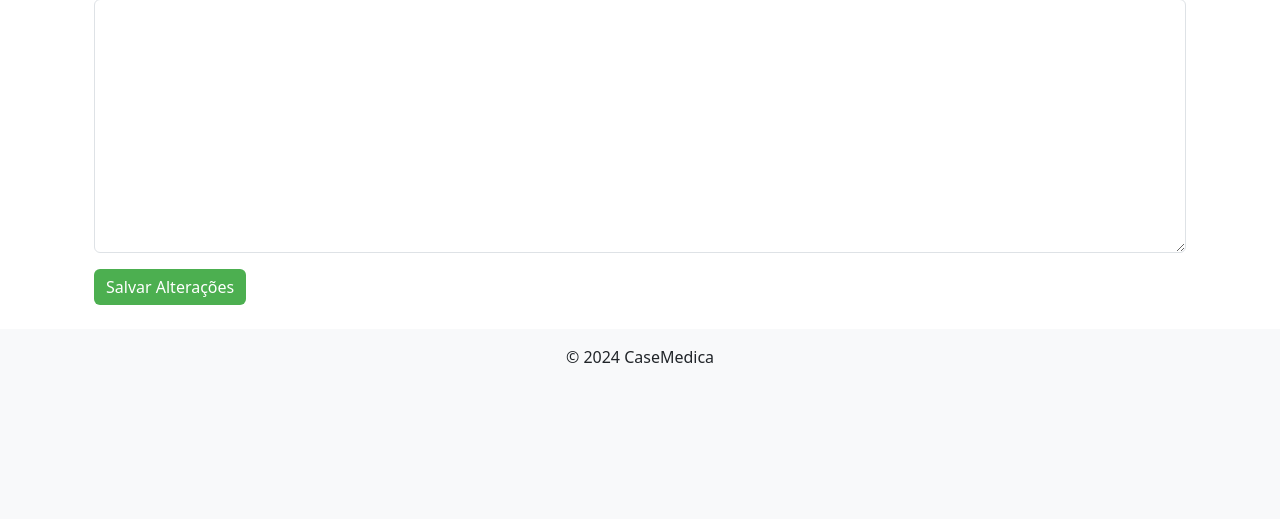
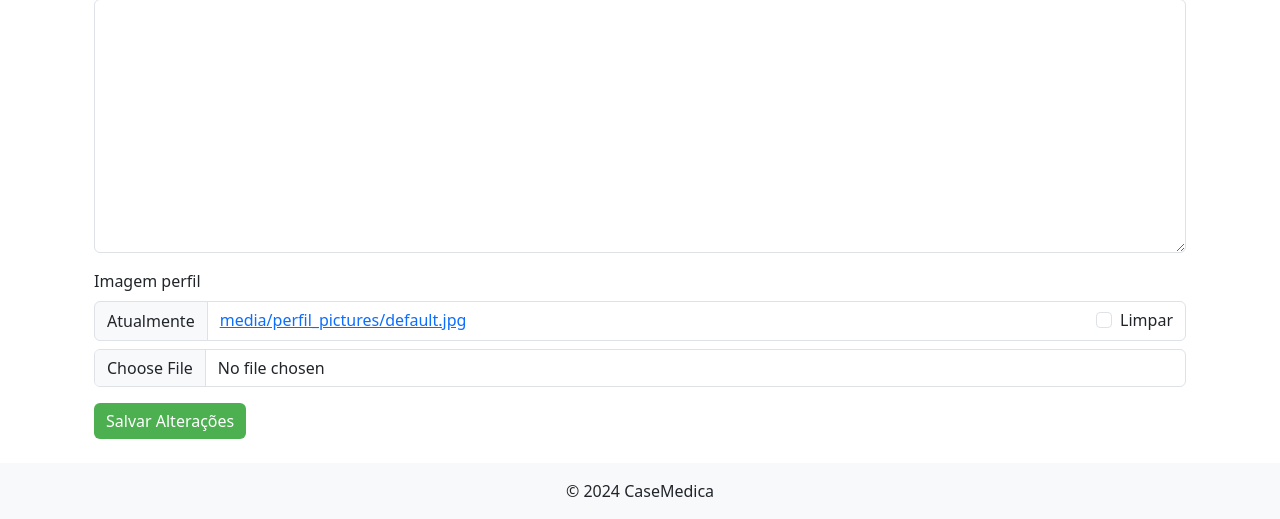
Before and after one commit to danielxmed/CaseMedica, a Django app: page /usuarios/perfil/ in a window 1280 px wide. Shown: the part 675-1194 px from the top of the page. Before the commit the page ends 1038 px from the top, so only its background shows below. Run offline with Django 5.2, Linux system fonts and the light colour scheme; the visitor is signed in with stand-in values (Sample User, id 1); some libraries are stand-ins or nearby versions.

Commit message:
CaseMedica5

```diff
--- a/usuarios/forms.py
+++ b/usuarios/forms.py
@@ -1,6 +1,7 @@
 from django import forms
 from django.contrib.auth.models import User
 from .models import Perfil
+from PIL import Image
 
 class UserUpdateForm(forms.ModelForm):
     class Meta:
@@ -10,4 +11,25 @@ class UserUpdateForm(forms.ModelForm):
 class PerfilUpdateForm(forms.ModelForm):
     class Meta:
         model = Perfil
-        fields = ['formacao', 'afiliacoes', 'especialidades', 'bio']
+        fields = ['formacao', 'afiliacoes', 'especialidades', 'bio', 'imagem_perfil']
+
+    def clean_imagem_perfil(self):
+        imagem = self.cleaned_data.get('imagem_perfil', False)
+        if imagem:
+            if imagem.size > 4 * 1024 * 1024:
+                raise forms.ValidationError("A imagem não pode exceder 4MB.")
+            if not imagem.content_type in ["image/jpeg", "image/png"]:
+                raise forms.ValidationError("Formato de imagem não suportado. Use JPEG ou PNG.")
+        return imagem
+
+    def save(self, commit=True):
+        perfil = super().save(commit=False)
+        if commit:
+            perfil.save()
+            if perfil.imagem_perfil:
+                imagem = Image.open(perfil.imagem_perfil.path)
+                if imagem.height > 300 or imagem.width > 300:
+                    output_size = (300, 300)
+                    imagem.thumbnail(output_size)
+                    imagem.save(perfil.imagem_perfil.path)
+        return perfil
--- a/usuarios/models.py
+++ b/usuarios/models.py
@@ -1,5 +1,11 @@
 from django.db import models
 from django.contrib.auth.models import User
+import os
+from django.conf import settings
+
+def user_directory_path(instance, filename):
+# O arquivo será salvo em MEDIA_ROOT/perfil_pictures/user_<id>/<filename>
+    return f'perfil_pictures/user_{instance.user.id}/{filename}'
 
 class Perfil(models.Model):
     user = models.OneToOneField(User, on_delete=models.CASCADE)
@@ -8,6 +14,7 @@ class Perfil(models.Model):
     especialidades = models.CharField(max_length=200, blank=True)
     bio = models.TextField(blank=True)
     seguindo = models.ManyToManyField('self', symmetrical=False, related_name='seguidores', blank=True)
+    imagem_perfil = models.ImageField(upload_to=user_directory_path, default='media/perfil_pictures/default.jpg', blank=True)
 
     def __str__(self):
         return f'Perfil de {self.user.username}'
--- a/usuarios/templates/usuarios/visualizar_perfil.html
+++ b/usuarios/templates/usuarios/visualizar_perfil.html
@@ -2,6 +2,10 @@
 
 {% block content %}
   <h2>Perfil de {{ user.username }}</h2>
+  <div class="row">
+    <div class="col-md-4">
+      <img src="{{ user.perfil.imagem_perfil.url }}" class="img-fluid rounded-circle" alt="Imagem de perfil de {{ user.username }}">
+    </div>
   <p><strong>Nome:</strong> {{ user.first_name }} {{ user.last_name }}</p>
   <p><strong>Formação:</strong> {{ user.perfil.formacao }}</p>
   <p><strong>Afiliações:</strong> {{ user.perfil.afiliacoes }}</p>
@@ -9,6 +13,7 @@
   <p><strong>Bio:</strong> {{ user.perfil.bio }}</p>
   <p><strong>Seguidores:</strong> <a href="{% url 'lista_seguidores' user.username %}">{{ user.perfil.total_seguidores }}</a></p>
   <p><strong>Seguindo:</strong> <a href="{% url 'lista_seguindo' user.username %}">{{ user.perfil.total_seguindo }}</a></p>
+
 
   {% if user != request.user %}
     {% if request.user in user.perfil.seguidores.all %}
--- a/usuarios/views.py
+++ b/usuarios/views.py
@@ -59,7 +59,6 @@ def deixar_de_seguir_usuario(request, username):
     messages.success(request, f'Você deixou de seguir {user_to_unfollow.username}.')
     return redirect('visualizar_perfil', username=username)
 
-
 def buscar_usuarios(request):
     query = request.GET.get('q')
     resultados = User.objects.filter(username__icontains=query) if query else None
@@ -75,3 +74,16 @@ def lista_seguindo(request, username):
     perfil = user.perfil
     seguindo = perfil.seguindo.all()
     return render(request, 'usuarios/lista_seguindo.html', {'user': user, 'seguindo': seguindo})
+
+@login_required
+def editar_perfil(request):
+    perfil = request.user.perfil
+    if request.method == 'POST':
+        form = PerfilUpdateForm(request.POST, request.FILES, instance=perfil)
+        if form.is_valid():
+            form.save()
+            messages.success(request, 'Seu perfil foi atualizado com sucesso!')
+            return redirect('visualizar_perfil', username=request.user.username)
+    else:
+        form = PerfilUpdateForm(instance=perfil)
+    return render(request, 'usuarios/editar_perfil.html', {'form': form})
```
Also changed, not shown: casos/templates/casos/detalhe_caso.html (+14 -0 lines), casos/templates/casos/mural.html (+7 -0 lines), usuarios/templates/usuarios/editar_perfil.html (added, +11 -0 lines), usuarios/migrations/0004_perfil_imagem_perfil.py (added).
